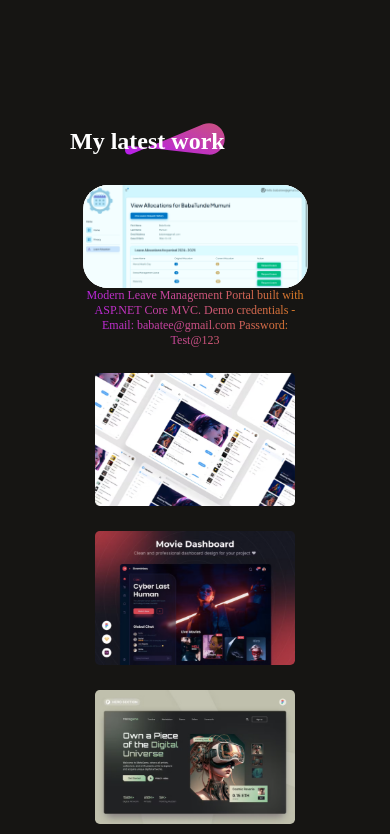
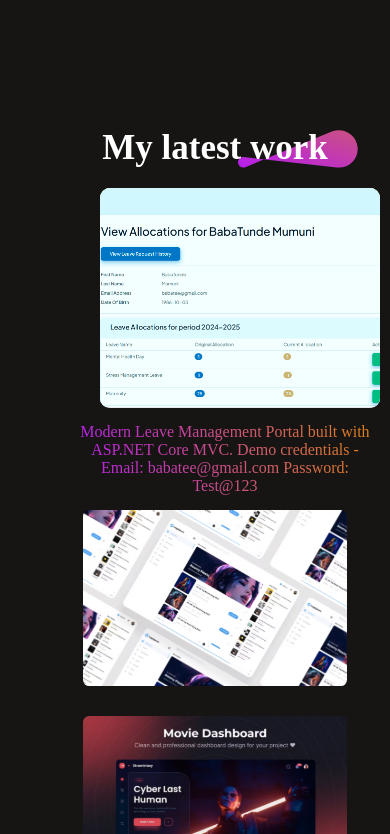
Before and after one commit to nurudeen2432/Portfolio-Web-Page, a React (Vite) app in the folder portfolio-react/: page / in a window 390 px wide. Shown: the part 5070-5904 px from the top of the page. Built offline with nearby package versions, Linux system fonts and the light colour scheme; a web font is replaced by a local one.

Commit message:
new fixes

```diff
--- a/portfolio-react/src/Components/MyWork/MyWork.css
+++ b/portfolio-react/src/Components/MyWork/MyWork.css
@@ -1,19 +1,10 @@
+.work-item:nth-child(1) img {
+    width: 420px;
+    height: 260px;
+    border-radius: 10px;
+    object-fit: cover;
+}
 
-
-.work-item:nth-child(1) img {
-    width: 90%;
-    height: 90%;
-    border-radius: 25px;
-    z-index: -1;
-    transition: transform 0.3s ease, border-radius 0.3s ease;
-  }
-
-  .work-item:nth-child(1) img:hover{
-    transform: scale(1.01);
-    border: 4px solid #ff00ff;
-    border-radius: 5px;
-    transition: 0.3s;
-  }
 
 
 .mywork{
@@ -56,12 +47,11 @@
     cursor: pointer;
 }
 
-.mywork-container img:hover{
-    transform: scale(1.10);
-    border: 4px solid #ff00ff;
+.mywork-container img:hover {
+    transform: scale(1.03);
+    border: 2px solid #ff00ff;
     border-radius: 10px;
-    transition: 0.3s;
-
+    transition: 0.2s ease;
 }
 .mywork-showmore{
     display: flex;
@@ -95,55 +85,68 @@
 
 }
 @media (max-width: 768px) {
+    .work-item:nth-child(1) img {
+        width: 280px;
+        height: 220px;
+        border-radius: 10px;
+        object-fit: cover;
+        margin-left: 50px;
+    }
 
     .work-item p {
         background: linear-gradient(264deg, #DF8908 -5.09%, #B415ff 106.28%);
         -webkit-background-clip: text;
         background-clip: text;
         color: transparent;
-        font-size: 12px;
+        font-size: 16px;
         font-weight: 400;
-        margin-top: -10px; /* Adjust spacing above the text */
-        padding: 10px; /* Add padding for better readability */
+        margin-top: 15px;
+        padding: 0 10px;
         text-align: center;
-        max-width: 90%; /* Prevent text from being too wide */
-        margin-left: auto; /* Center the text */
+        max-width: 90%;
+        margin-left: 20px;
         margin-right: auto;
-        word-wrap: break-word; /* Ensure long text wraps properly */
+        word-wrap: break-word;
     }
 
-    /* My Work Section */
+
     .mywork {
-        gap: 30px;
-        margin: 20px 70px; /* Adjust margin to fit smaller screens */
-        align-items: start;
+        margin: 20px 50px;
+        gap: 20px;
+        display: flex;  /* If not already set */
+        justify-content: center;  /* Centers content horizontally */
+        flex-wrap: wrap;
     }
 
+    .work-item img {
+        width: 100%;
+        height: auto;
+        margin: 0 auto;  /* Centers the image instead of using margin-left */
+        display: block;  /* Helps with centering */
+    }
+
+
+
     .mywork-title h1 {
-        padding: 0;
-        font-size: 24px;
-        font-weight: 600;
+        font-size: 35px;
     }
 
     .mywork-title img {
-        width: 100px;
-        margin-right: auto; /* Align the image to the center */
-        margin-left: auto;
-        display: block; /* Ensure the image is block-level for proper alignment */
+        width: 120px;
     }
 
     .mywork-container {
         display: flex;
-        flex-direction: column; /* Make items stack vertically */
+        flex-direction: column;
         gap: 15px;
-        align-items: center; /* Center align items horizontally */
+        align-items: center;
     }
 
     .mywork-container img {
-        width: 80%; /* Scale the image size to fit smaller screens */
+        width: 80%;
         height: auto;
-        display: block; /* Prevent default inline behavior */
-        margin: 0 auto; /* Center the image */
+        display: block;
+        margin: 0 auto;
     }
 
     .mywork-showmore {
--- a/portfolio-react/src/Components/MyWork/MyWork.jsx
+++ b/portfolio-react/src/Components/MyWork/MyWork.jsx
@@ -17,7 +17,11 @@ const MyWork = () => {
               <img
                 key={index}
                 src={work.w_img}
-                onClick={() => (window.open(work.url, '_blank'))}
+                onClick={() => {
+                    if (work.url && work.url.trim() !== '') {
+                        window.open(work.url, '_blank');
+                    }
+                }}
                 className={`project-img ${work.w_no === 1 ? 'leave-project' : ''}`}
                 alt={work.w_name}
               />
```
